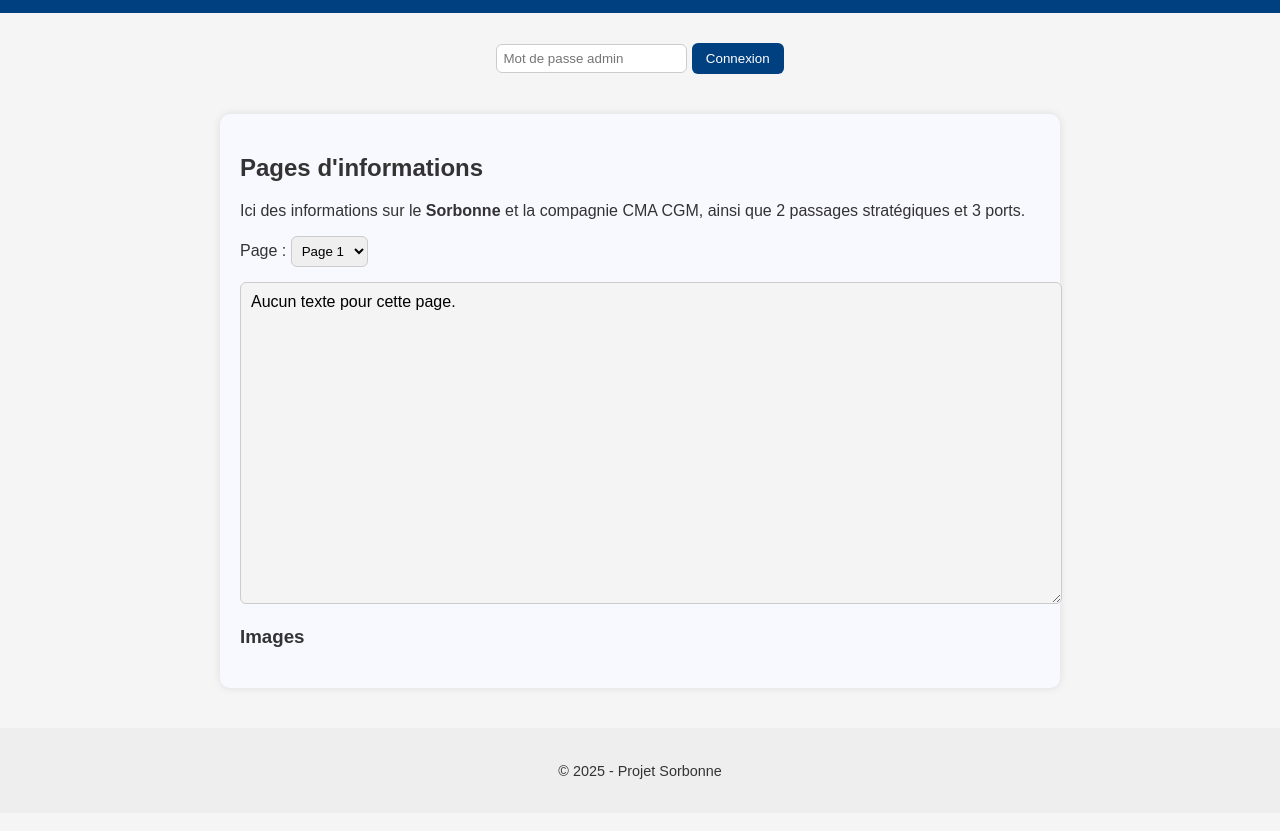
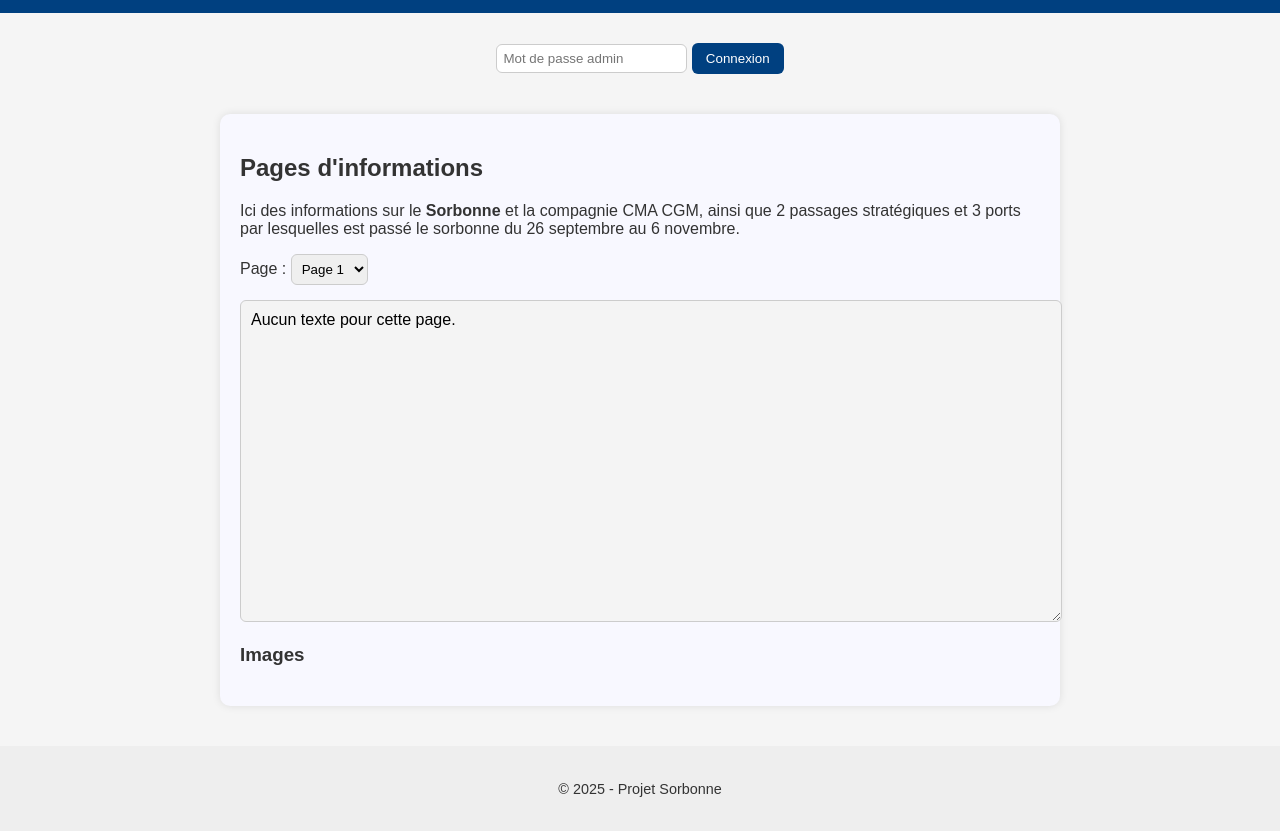
Before and after one commit to bananapoubelle/Sorbonne-trajet, a plain HTML site: page informations.html in a window 1280 px wide. Shown: the part 115-946 px from the top of the page. Drawn offline with Linux system fonts and the light colour scheme.

Commit message:
Add files via upload

```diff
--- a/informations.html
+++ b/informations.html
@@ -86,7 +86,8 @@
 
   <main>
     <h2>Pages d'informations</h2>
-    <p>Ici des informations sur le <strong>Sorbonne</strong> et la compagnie CMA CGM, ainsi que 2 passages stratégiques et 3 ports.</p>
+    <p>Ici des informations sur le <strong>Sorbonne</strong> et la compagnie CMA CGM, ainsi que 2 passages stratégiques et 3 ports par lesquelles est
+      passé le sorbonne du 26 septembre au 6 novembre.</p>
 
     <!-- 🗂️ Navigation pages -->
     <div id="pageControls">
```
